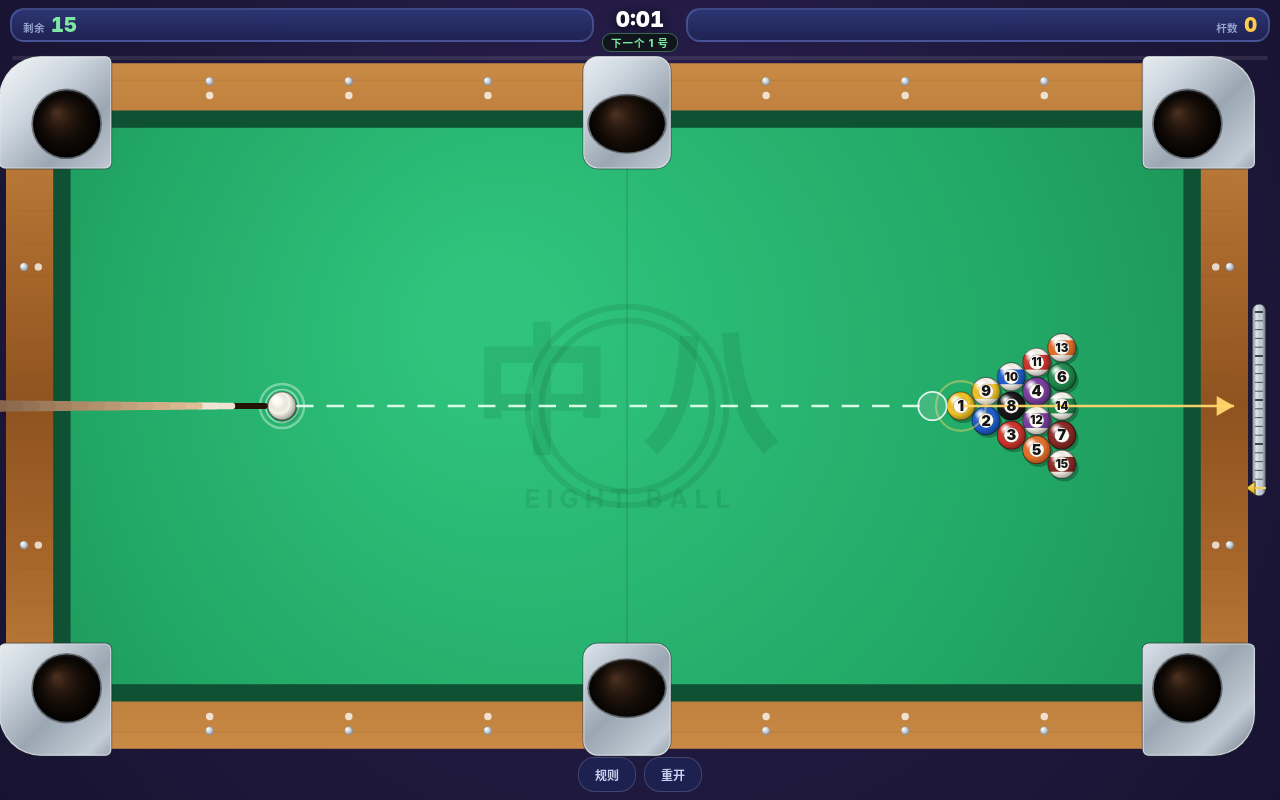
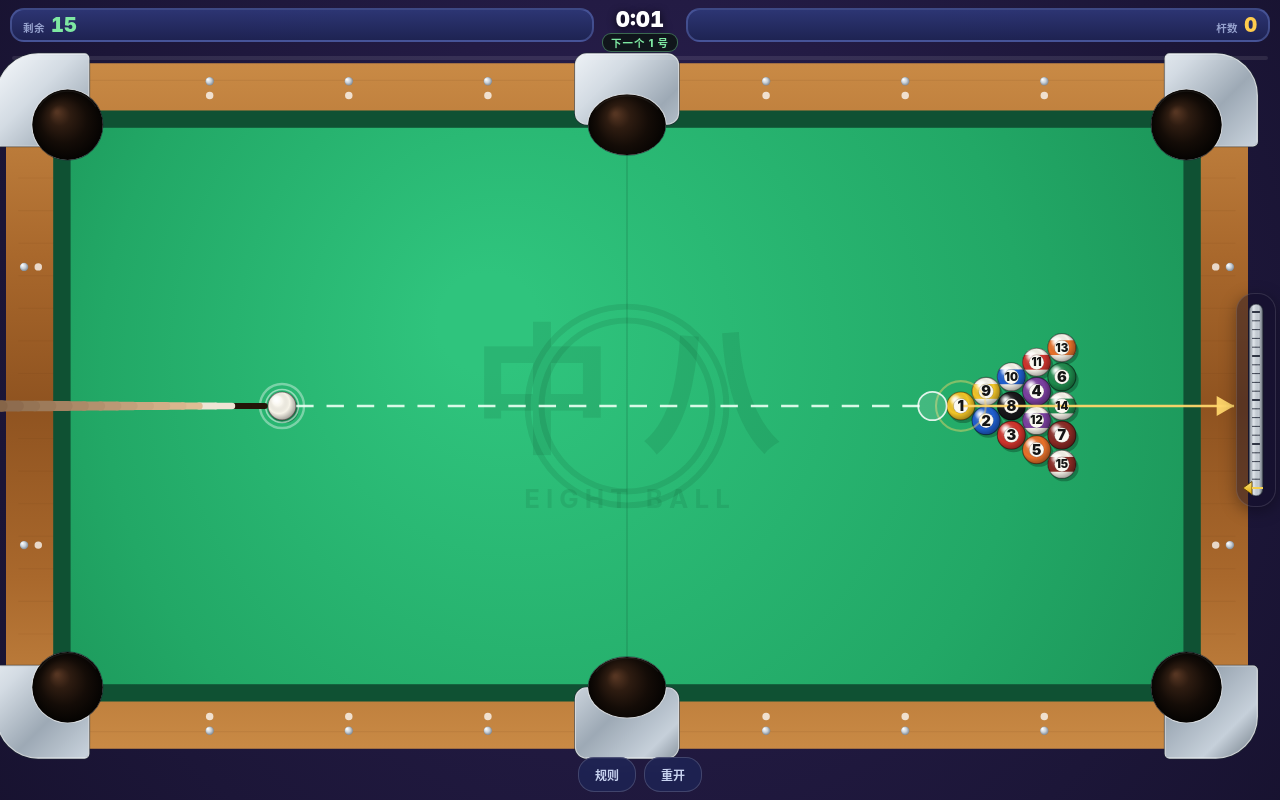
Before and after one commit to huaji23/poster, a plain HTML site: page pool2d/index.html in a window 1280 px wide. Drawn offline with Linux system fonts and the light colour scheme; animation ran at ten frames a second.

Commit message:
fix: 袋口改成金属包角减圆（无方角）+ 力度改由右侧力度尺控制

```diff
--- a/pool2d/index.html
+++ b/pool2d/index.html
@@ -43,10 +43,14 @@
            border-radius:9px;padding:1px 8px;white-space:nowrap}
   #turnTag.ai{color:#ffcc4d;border-color:rgba(255,204,77,.45);background:rgba(28,20,6,.75)}
 
-  /* ── 右侧：力度尺 ── */
-  #powerWrap{position:fixed;right:8px;top:50%;transform:translateY(-50%);
-             z-index:10;pointer-events:none;width:26px}
-  #powerBar{width:26px;height:190px;display:block}
+  /* ── 右侧：力度尺（可拖动，松手即击球） ── */
+  #powerWrap{position:fixed;right:4px;top:50%;transform:translateY(-50%);
+             z-index:10;pointer-events:auto;touch-action:none;cursor:pointer;
+             padding:6px;border-radius:18px;
+             background:rgba(18,14,38,.42);
+             border:1px solid rgba(255,255,255,.12);
+             box-shadow:0 4px 16px rgba(0,0,0,.35)}
+  #powerBar{width:26px;height:190px;display:block;pointer-events:none}
 
   /* ── 底部按钮 ── */
   #bar{position:fixed;left:50%;transform:translateX(-50%);bottom:8px;
@@ -116,7 +120,7 @@
 
 <div id="powerWrap"><canvas id="powerBar"></canvas></div>
 
-<div id="msg">按住台面拖动瞄准，拖得越远力越大，松手击球</div>
+<div id="msg">① 拖台面瞄准　② 上下拖右侧力度尺　③ 松手击球</div>
 
 <div id="bar">
   <button id="btnRules">规则</button>
@@ -538,93 +542,93 @@ function drawTable(c){
     }
   }
 
-  /* ── 袋口：金属包角（外角大圆角 + 内牙）+ 斜切牙口 + 洞 ── */
-  const OUT_W = RAIL_W + 0.014;   // 包角向外延伸
-  const IN_W  = 0.082;            // 包角向台内延伸 —— 必须大于"洞半径 - 洞偏移"，否则洞会漏到台呢上
-  const R_OUT = 0.085;            // 外角大圆角
-  const R_IN  = 0.012;            // 内角小圆角
+  /* ── 袋口：金属包角 = 圆角板 − 椭圆洞（evenodd）──
+     关键：内缘直接等于洞的轮廓，所以不可能出现「白色方框里包个蛋、四角还露着」 */
+  const OUT_W    = RAIL_W + 0.014;
+  const R_OUT    = 0.085;
+  const R_IN     = 0.010;
+  const HR       = POCKET_R * 0.98;    // 洞半径
+  const PLATE_IN = HR * 0.62;          // 板子向台内只伸到圆里面 → 内角一定被切掉
 
   for(const [px, pz] of POCKETS){
     const isCorner = (px !== 0);
+    // 洞心：角袋稍微往外挪，中袋就在袋心
+    const hx = px + (isCorner ? Math.sign(px)*0.006 : 0);
+    const hz = pz + Math.sign(pz)*0.006;
+    const rx = isCorner ? HR : HR * 1.10;
+    const rz = isCorner ? HR : HR * 0.86;
+
     c.save();
 
+    /* 1) 板子轮廓 */
     if(isCorner){
       const sx = Math.sign(px), sz = Math.sign(pz);
-      const x0 = Math.min(px - sx*IN_W, px + sx*OUT_W);
-      const x1 = Math.max(px - sx*IN_W, px + sx*OUT_W);
-      const z0 = Math.min(pz - sz*IN_W, pz + sz*OUT_W);
-      const z1 = Math.max(pz - sz*IN_W, pz + sz*OUT_W);
-      // 外角那个角给大圆角，其余给小的
+      const x0 = Math.min(hx - sx*PLATE_IN, hx + sx*OUT_W);
+      const x1 = Math.max(hx - sx*PLATE_IN, hx + sx*OUT_W);
+      const z0 = Math.min(hz - sz*PLATE_IN, hz + sz*OUT_W);
+      const z1 = Math.max(hz - sz*PLATE_IN, hz + sz*OUT_W);
       const rBR = (sx > 0 && sz > 0) ? R_OUT : R_IN;
       const rBL = (sx < 0 && sz > 0) ? R_OUT : R_IN;
       const rTR = (sx > 0 && sz < 0) ? R_OUT : R_IN;
       const rTL = (sx < 0 && sz < 0) ? R_OUT : R_IN;
-
       perCornerRect(c, x0, z0, x1-x0, z1-z0, rTL, rTR, rBR, rBL);
     } else {
+      // 中袋：金属只留在木库侧 —— 从洞心开始，一点都别往台呢上伸
       const sz = Math.sign(pz);
-      const z0 = Math.min(pz - sz*IN_W, pz + sz*OUT_W);
-      const z1 = Math.max(pz - sz*IN_W, pz + sz*OUT_W);
-      roundRectPath(c, -0.088, z0, 0.176, z1-z0, 0.030);
+      const zA = hz, zB = hz + sz*OUT_W;
+      const z0 = Math.min(zA, zB), z1 = Math.max(zA, zB);
+      roundRectPath(c, -0.105, z0, 0.210, z1-z0, 0.024);
     }
 
-    // 投影：让包角看起来是"盖"在台呢上，而不是贴上去
+    /* 2) 减去洞 → 包角内缘变成圆弧 */
+    c.moveTo(hx + rx, hz);
+    c.ellipse(hx, hz, rx, rz, 0, 0, Math.PI*2, true);
+
+    // 投影
     c.save();
     c.translate(0.007, 0.008);
-    c.fillStyle = 'rgba(0,0,0,.32)';
-    c.fill();
+    c.fillStyle = 'rgba(0,0,0,.34)';
+    c.fill('evenodd');
     c.restore();
 
-    // 金属质感
-    const mg = c.createLinearGradient(px - OUT_W, pz - OUT_W, px + OUT_W, pz + OUT_W);
-    mg.addColorStop(0,    '#f4f7fa');
-    mg.addColorStop(0.28, '#cfd8e0');
-    mg.addColorStop(0.55, '#9aa6b2');
-    mg.addColorStop(0.8,  '#c2ccd6');
-    mg.addColorStop(1,    '#6d7883');
+    // 金属面
+    const mg = c.createLinearGradient(hx - OUT_W, hz - OUT_W, hx + OUT_W, hz + OUT_W);
+    mg.addColorStop(0,    '#f6f9fc');
+    mg.addColorStop(0.28, '#d3dbe3');
+    mg.addColorStop(0.55, '#9da9b5');
+    mg.addColorStop(0.8,  '#c6d0da');
+    mg.addColorStop(1,    '#6b7681');
     c.fillStyle = mg;
-    c.fill();
-    c.strokeStyle = 'rgba(35,45,58,.55)';
-    c.lineWidth = 0.0035;
+    c.fill('evenodd');
+    c.strokeStyle = 'rgba(30,40,52,.6)';
+    c.lineWidth = 0.0032;
     c.stroke();
 
-    // 左上内斜边高光
+    // 内缘高光（裁剪到金属面上，往左上偏一点）
     c.save();
-    c.clip();
-    c.strokeStyle = 'rgba(255,255,255,.75)';
+    c.clip('evenodd');
+    c.strokeStyle = 'rgba(255,255,255,.7)';
     c.lineWidth = 0.0045;
     c.translate(-0.0035, -0.0040);
     c.stroke();
     c.restore();
 
-    /* 洞：装在包角里，不是随便贴个圆 */
-    const hx = px + (isCorner ? Math.sign(px)*0.008 : 0);
-    const hz = pz + (isCorner ? Math.sign(pz)*0.008 : Math.sign(pz)*0.008);
-    const hrx = POCKET_R * (isCorner ? 0.94 : 1.06);
-    const hrz = POCKET_R * (isCorner ? 0.94 : 0.80);
-
-    // 洞口内阴影（贴着洞一圈，不要太大）
-    c.beginPath();
-    c.ellipse(hx, hz, hrx*1.05, hrz*1.05, 0, 0, Math.PI*2);
-    c.fillStyle = 'rgba(0,0,0,.42)';
-    c.fill();
-
-    // 洞本体（棕黑，左上略亮）
-    const hg = c.createRadialGradient(hx - hrx*0.30, hz - hrz*0.34, hrx*0.04, hx, hz, hrx);
-    hg.addColorStop(0,    '#4a2f1e');
-    hg.addColorStop(0.28, '#2a1a10');
-    hg.addColorStop(0.62, '#120b06');
+    /* 3) 洞：正好填满被切掉的那个椭圆，边界无缝 */
+    const hg = c.createRadialGradient(hx - rx*0.30, hz - rz*0.36, rx*0.04, hx, hz, rx*1.05);
+    hg.addColorStop(0,    '#553522');
+    hg.addColorStop(0.26, '#2e1c11');
+    hg.addColorStop(0.62, '#140c07');
     hg.addColorStop(1,    '#030201');
     c.beginPath();
-    c.ellipse(hx, hz, hrx, hrz, 0, 0, Math.PI*2);
+    c.ellipse(hx, hz, rx*1.005, rz*1.005, 0, 0, Math.PI*2);
     c.fillStyle = hg;
     c.fill();
 
-    // 洞沿一圈极淡的亮边，让洞"陷"下去（别太亮，否则像贴了个白圈）
+    // 洞沿极淡亮边（只在上半圈，模拟口沿反光）
     c.beginPath();
-    c.ellipse(hx, hz, hrx*0.97, hrz*0.97, 0, Math.PI*1.15, Math.PI*1.85);
-    c.strokeStyle = 'rgba(255,255,255,.07)';
-    c.lineWidth = 0.0028;
+    c.ellipse(hx, hz, rx*0.96, rz*0.96, 0, Math.PI*1.18, Math.PI*1.82);
+    c.strokeStyle = 'rgba(255,255,255,.06)';
+    c.lineWidth = 0.0026;
     c.stroke();
 
     c.restore();
@@ -956,9 +960,24 @@ function drawPowerBar(){
   pwx.fillRect(bx, top, bw, bh);
   pwx.restore();
 
+  // 蓄力填充：从底部涨到指针位置，一眼看出当前多大的力
+  const py = top + 8 + (bh - 16) * (1 - Math.max(0, Math.min(1, power)));
+  if(power > 0.004){
+    pwx.save();
+    roundRectPath(pwx, bx, top, bw, bh, bw/2);
+    pwx.clip();
+    const fg = pwx.createLinearGradient(0, top + bh, 0, top);
+    fg.addColorStop(0,    'rgba(126,232,162,.95)');
+    fg.addColorStop(0.5,  'rgba(255,214,107,.95)');
+    fg.addColorStop(1,    'rgba(255,96,96,.97)');
+    pwx.fillStyle = fg;
+    pwx.fillRect(bx, py, bw, top + bh - py);
+    pwx.restore();
+  }
+
   // 刻度（左右交错）
   const N = 20;
-  pwx.strokeStyle = 'rgba(30,36,52,.72)';
+  pwx.strokeStyle = 'rgba(24,30,46,.78)';
   for(let i = 0; i <= N; i++){
     const y = top + 8 + (bh - 16) * (1 - i/N);
     const major = (i % 5 === 0);
@@ -971,7 +990,6 @@ function drawPowerBar(){
   }
 
   // 黄色三角指针（在左侧，尖端朝右）
-  const py = top + 8 + (bh - 16) * (1 - Math.max(0, Math.min(1, power)));
   pwx.save();
   const pg = pwx.createLinearGradient(0, py - 7, 0, py + 7);
   pg.addColorStop(0, '#ffe680');
@@ -1262,7 +1280,9 @@ function showRules(){
 <b>白球落袋</b><br>不罚，白球会自动回到台面，你可以直接拖到想放的位置继续打。<br><br>
 <b>建议顺序</b><br>顶部会提示「下一个 N 号」，按号码从小到大打，练走位最有效。<br><br>
 <b>操作</b><br>
-按住台面往你想打的方向拖，拖得越远力越大，松手击球。<br><br>
+① 在台面上拖动 → 调整球杆方向（也可以直接点你想打的那个点）<br>
+② 上下拖动右侧的<span style="color:#7ee8a2">力度尺</span> → 调整力量<br>
+③ 松手就出杆<br><br>
 <b>瞄准辅助</b><br>
 · 白虚线 = 白球飞行路线<br>
 · 白色空圈 = 幽灵球（白球撞上去那一刻的位置）<br>
@@ -1316,15 +1336,11 @@ function onMove(e){
 function updateAimFrom(w){
   const cb = cueBall();
   if(!cb) return;
-  // 方向 = 从白球指向拖动点（往想打的方向拖）
+  // 拖球桌只改方向，不改力度（力度统一由右侧力度尺控制，跟腾讯桌球一致）
   let dx = w.x - cb.x, dz = w.z - cb.z;
   const len = Math.hypot(dx, dz);
-  if(len < 0.008) return;
+  if(len < 0.012) return;
   aimDir = { x: dx/len, z: dz/len };
-  // 力度 = 拖动距离
-  const MAXPULL = 0.62;
-  power = Math.min(1, Math.max(0, (len - 0.02) / MAXPULL));
-  drawPowerBar();
 }
 
 function onUp(e){
@@ -1333,20 +1349,13 @@ function onUp(e){
     ballInHand = false;
     dragStart = null;
     updateHUD();
-    toast('白球摆好了 · 按住台面拖出去击球');
+    toast('白球摆好了 · 拖力度尺击球');
     return;
   }
   if(!aiming) return;
   aiming = false;
-
-  if(power > 0.06 && !gameOver){
-    doShoot();
-  } else {
-    power = 0;
-    drawPowerBar();
-    toast('拖远一点再松手');
-  }
   dragStart = null;
+  // 松手不再击球 —— 力度和出手都由右侧力度尺负责
 }
 
 function doShoot(){
@@ -1415,7 +1424,7 @@ function newGame(){
   lastShownSec = -1;
   updateHUD();
   drawPowerBar();
-  toast('开球 · 按住台面往球堆方向拖，松手击球');
+  toast('开球 · 拖台面瞄准，再上下拖右侧力度尺，松手出杆');
 }
 
 /* ══════════════════════════════════════════════════════════
@@ -1430,6 +1439,55 @@ cv.addEventListener('touchstart', e => { e.preventDefault(); onDown(e); }, { pas
 cv.addEventListener('touchmove',  e => { e.preventDefault(); onMove(e); }, { passive:false });
 cv.addEventListener('touchend',   e => { e.preventDefault(); onUp(e); },   { passive:false });
 cv.addEventListener('contextmenu', e => e.preventDefault());
+
+/* ── 力度尺交互：上下拖动调力度，松手击球 ── */
+let powerDragging = false;
+
+function powerFromY(clientY){
+  const r = pw.getBoundingClientRect();
+  const padTop = 10, padBot = 10;
+  const t = (clientY - r.top - padTop) / Math.max(1, r.height - padTop - padBot);
+  return Math.max(0, Math.min(1, 1 - t));    // 越往上力越大
+}
+
+function onPowerDown(e){
+  if(shooting || gameOver || placing || ballInHand) return;
+  if(e.cancelable) e.preventDefault();
+  powerDragging = true;
+  const t = e.touches ? e.touches[0] : e;
+  power = powerFromY(t.clientY);
+  drawPowerBar();
+}
+
+function onPowerMove(e){
+  if(!powerDragging) return;
+  if(e.cancelable) e.preventDefault();
+  const t = e.touches ? e.touches[0] : e;
+  power = powerFromY(t.clientY);
+  drawPowerBar();
+}
+
+function onPowerUp(e){
+  if(!powerDragging) return;
+  powerDragging = false;
+  if(power > 0.05){
+    doShoot();                 // 松手即出杆
+  } else {
+    power = 0;
+    drawPowerBar();
+  }
+}
+
+const pwWrap = document.getElementById('powerWrap');
+pwWrap.addEventListener('pointerdown', onPowerDown);
+pwWrap.addEventListener('pointermove', onPowerMove);
+pwWrap.addEventListener('pointerup',   onPowerUp);
+pwWrap.addEventListener('pointercancel', onPowerUp);
+pwWrap.addEventListener('pointerleave',  onPowerUp);
+pwWrap.addEventListener('touchstart', e => { e.preventDefault(); onPowerDown(e); }, { passive:false });
+pwWrap.addEventListener('touchmove',  e => { e.preventDefault(); onPowerMove(e); }, { passive:false });
+pwWrap.addEventListener('touchend',   e => { e.preventDefault(); onPowerUp(e); },   { passive:false });
+pwWrap.addEventListener('contextmenu', e => e.preventDefault());
 
 document.getElementById('btnRules').onclick   = showRules;
 document.getElementById('btnRestart').onclick = newGame;
```
